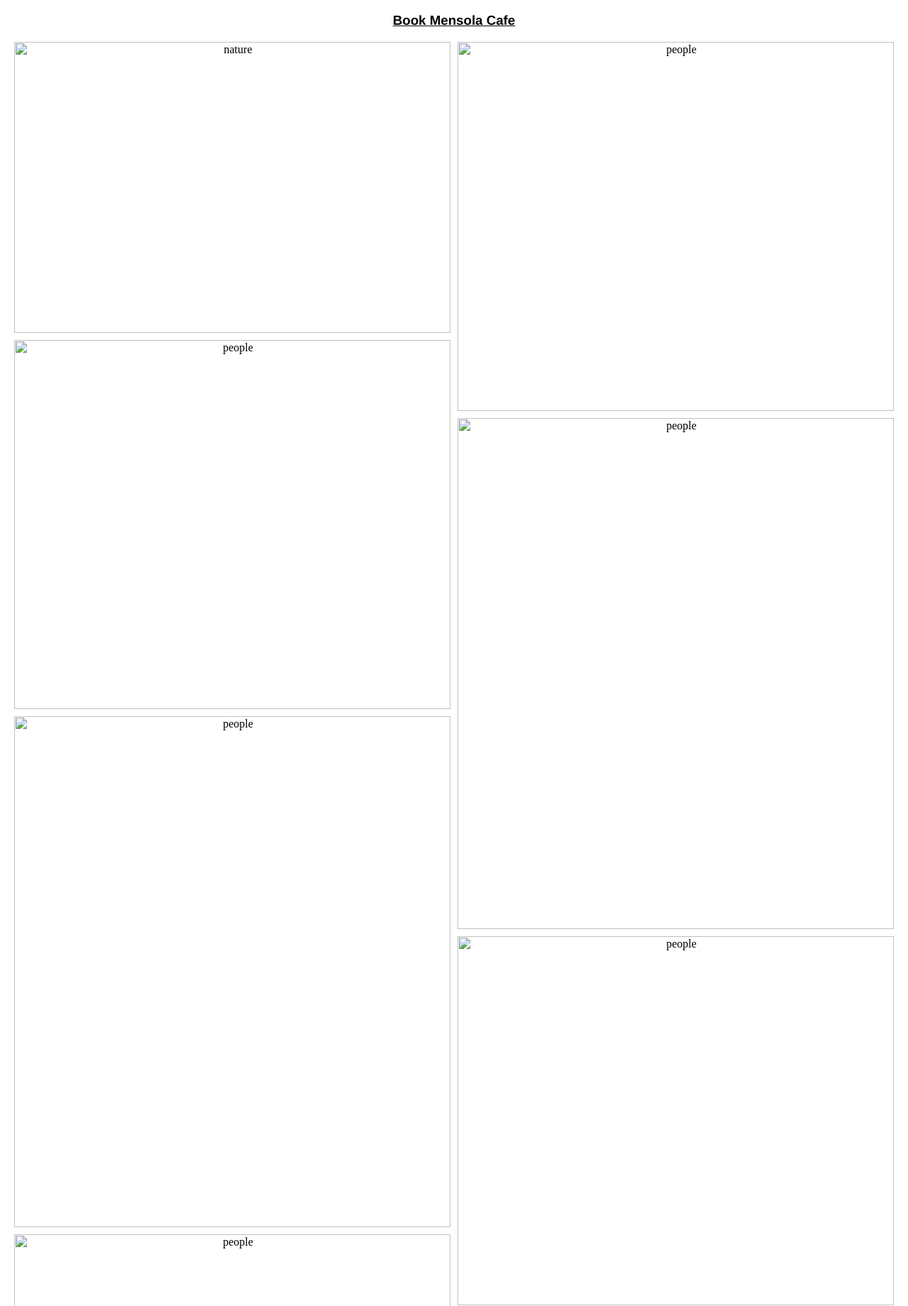
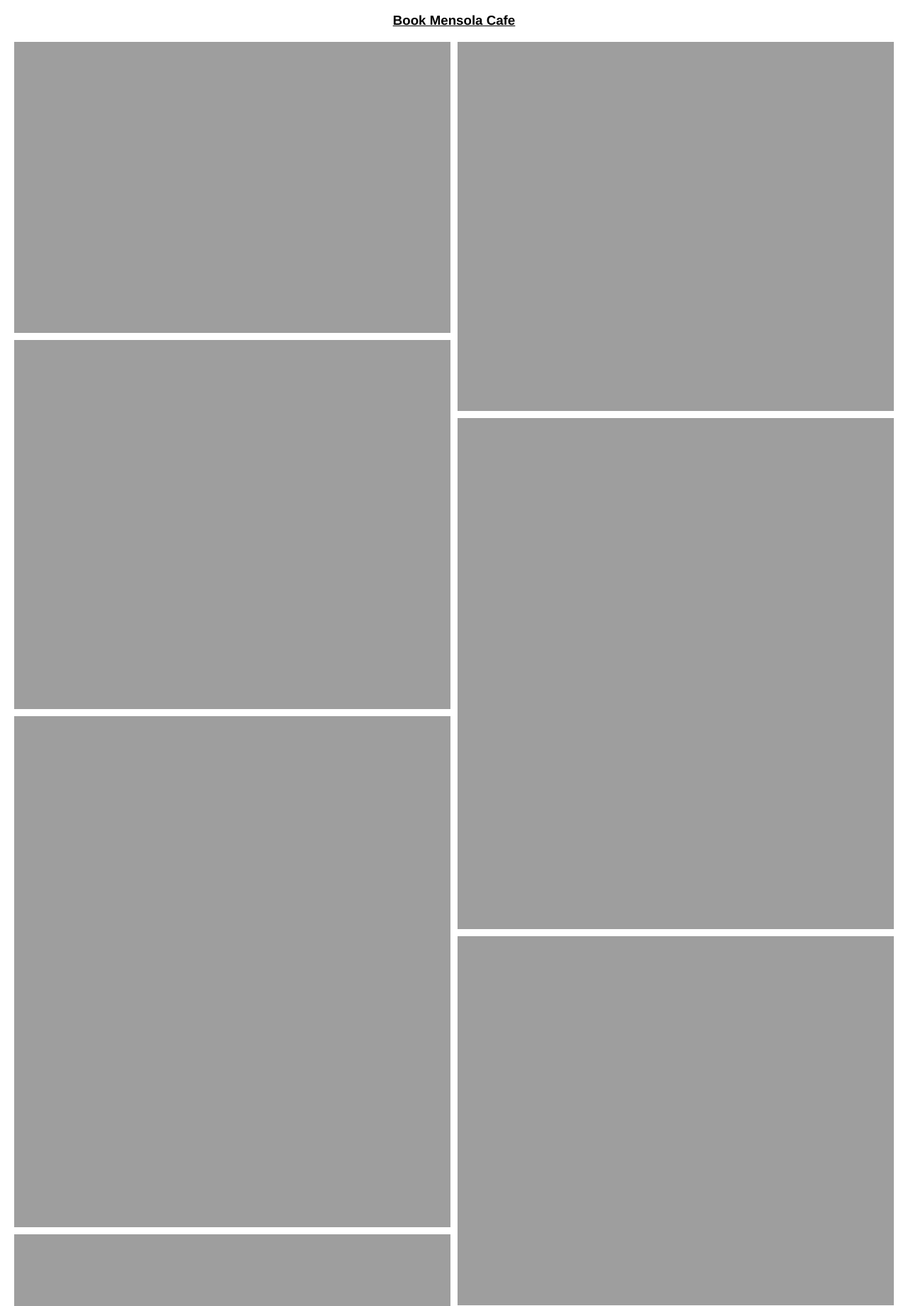
Before and after one commit to Lautar1to/mensolabook, a plain HTML site: page index.html in a window 1280 px wide. Shown: the part 60-1900 px from the top of the page at 71% size. Drawn offline with Linux system fonts and the light colour scheme; the site is published under a folder, as on GitHub Pages, so addresses that start at the root find nothing.

Commit message:
Update index.html

```diff
--- a/index.html
+++ b/index.html
@@ -6,7 +6,7 @@
   <div class="gallery-container w-3 h-2">
     <div class="gallery-item">
       <div class="image">
-        <img src="/img/1.JPG" alt="nature">
+        <img src="img/1.JPG" alt="nature">
       </div>
     </div>
   </div>
@@ -14,7 +14,7 @@
   <div class="gallery-container w-3 h-3">
     <div class="gallery-item">
       <div class="image">
-        <img src="/img/2 (1).JPG" alt="people">
+        <img src="img/2 (1).JPG" alt="people">
       </div>
     </div>
   </div>
@@ -22,7 +22,7 @@
   <div class="gallery-container w-3 h-3">
     <div class="gallery-item">
       <div class="image">
-        <img src="/img/2 (2).JPG" alt="people">
+        <img src="img/2 (2).JPG" alt="people">
       </div>
     </div>
   </div>
@@ -30,7 +30,7 @@
   <div class="gallery-container w-3 h-3">
     <div class="gallery-item">
       <div class="image">
-        <img src="/img/2 (3).JPG" alt="people">
+        <img src="img/2 (3).JPG" alt="people">
       </div>
     </div>
   </div>
@@ -38,7 +38,7 @@
   <div class="gallery-container w-3 h-3">
     <div class="gallery-item">
       <div class="image">
-        <img src="/img/2 (4).JPG" alt="people">
+        <img src="img/2 (4).JPG" alt="people">
       </div>
     </div>
   </div>
@@ -46,7 +46,7 @@
   <div class="gallery-container w-3 h-3">
     <div class="gallery-item">
       <div class="image">
-        <img src="/img/2 (5).JPG" alt="people">
+        <img src="img/2 (5).JPG" alt="people">
       </div>
     </div>
   </div>
@@ -55,7 +55,7 @@
   <div class="gallery-container w-3 h-3">
     <div class="gallery-item">
       <div class="image">
-        <img src="/img/2 (6).JPG" alt="people">
+        <img src="img/2 (6).JPG" alt="people">
       </div>
     </div>
   </div>
@@ -63,7 +63,7 @@
   <div class="gallery-container w-3 h-3">
     <div class="gallery-item">
       <div class="image">
-        <img src="/img/2 (7).JPG" alt="people">
+        <img src="img/2 (7).JPG" alt="people">
       </div>
     </div>
   </div>
```
